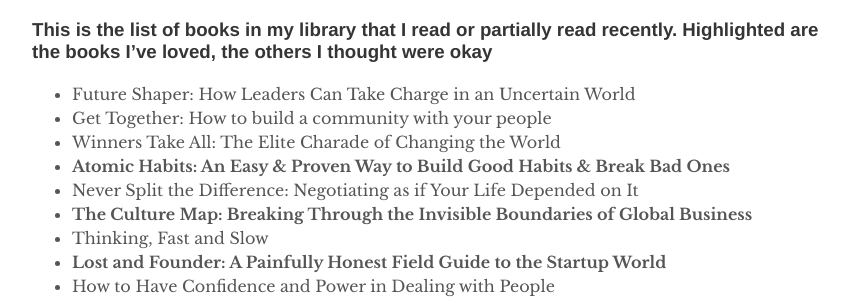
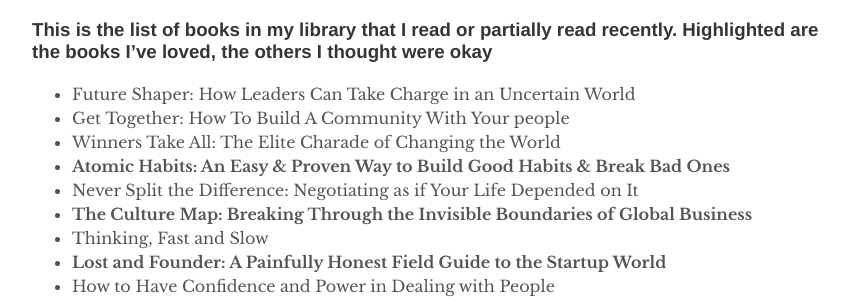
Before and after one commit to ziadtawfeek/web, a Jekyll site: the page built from _pages/book-shelf.md, in a window 1280 px wide. Shown: the part 274-574 px from the top of the page, without its empty margins (208-1071 px from the left). Built offline with Jekyll 4.4.1, drawn with Linux system fonts in a browser that asks for light colours.

```diff
--- a/_pages/book-shelf.md
+++ b/_pages/book-shelf.md
@@ -8,7 +8,7 @@ permalink: /book-shelf/
 ### This is the list of books in my library that I read or partially read recently. Highlighted are the books I’ve loved, the others I thought were okay
 
 - Future Shaper: How Leaders Can Take Charge in an Uncertain World
-- Get Together: How to build a community with your people
+- Get Together: How To Build A Community With Your people
 - Winners Take All: The Elite Charade of Changing the World
 - **Atomic Habits: An Easy & Proven Way to Build Good Habits & Break Bad Ones**
 - Never Split the Difference: Negotiating as if Your Life Depended on It
```
